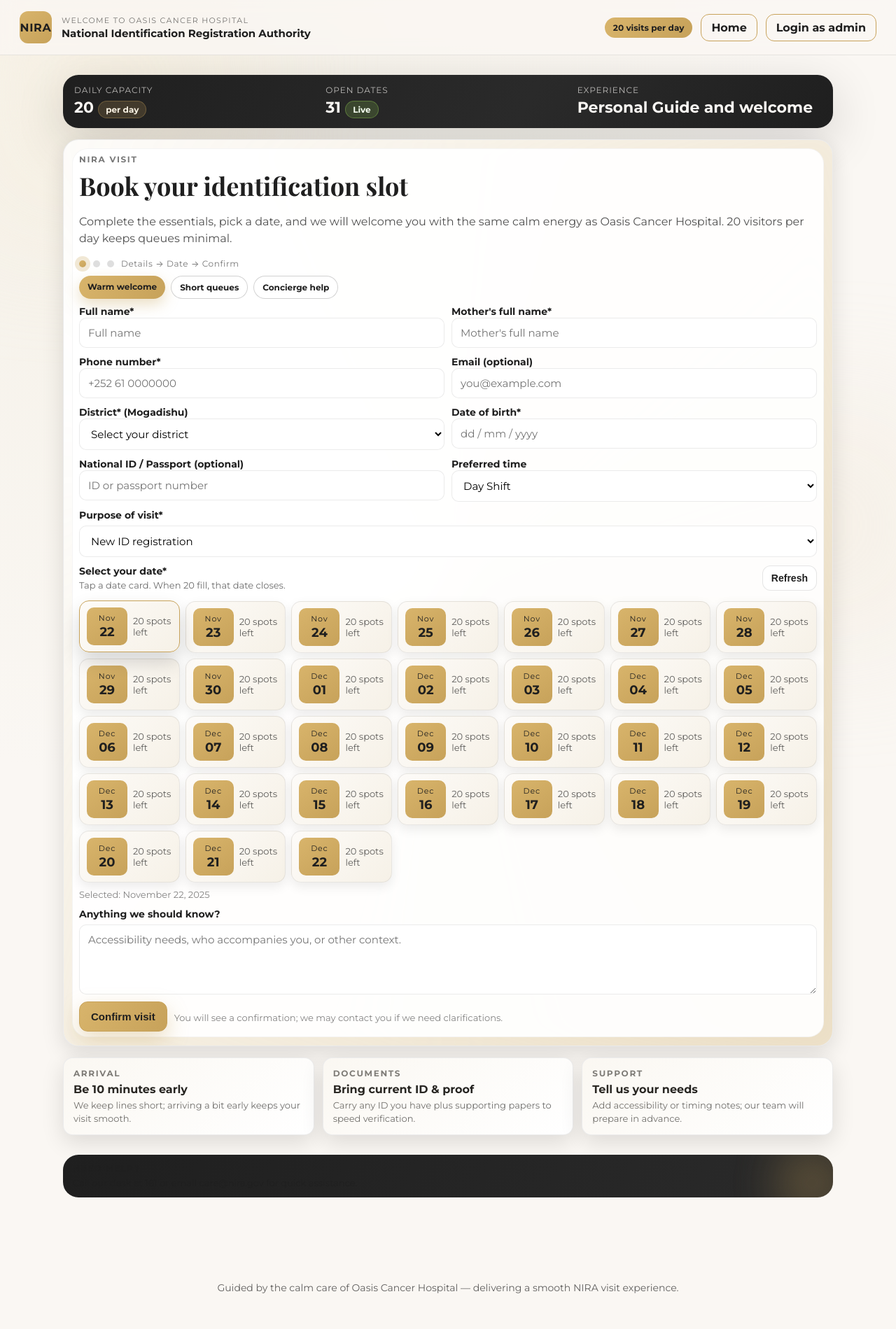
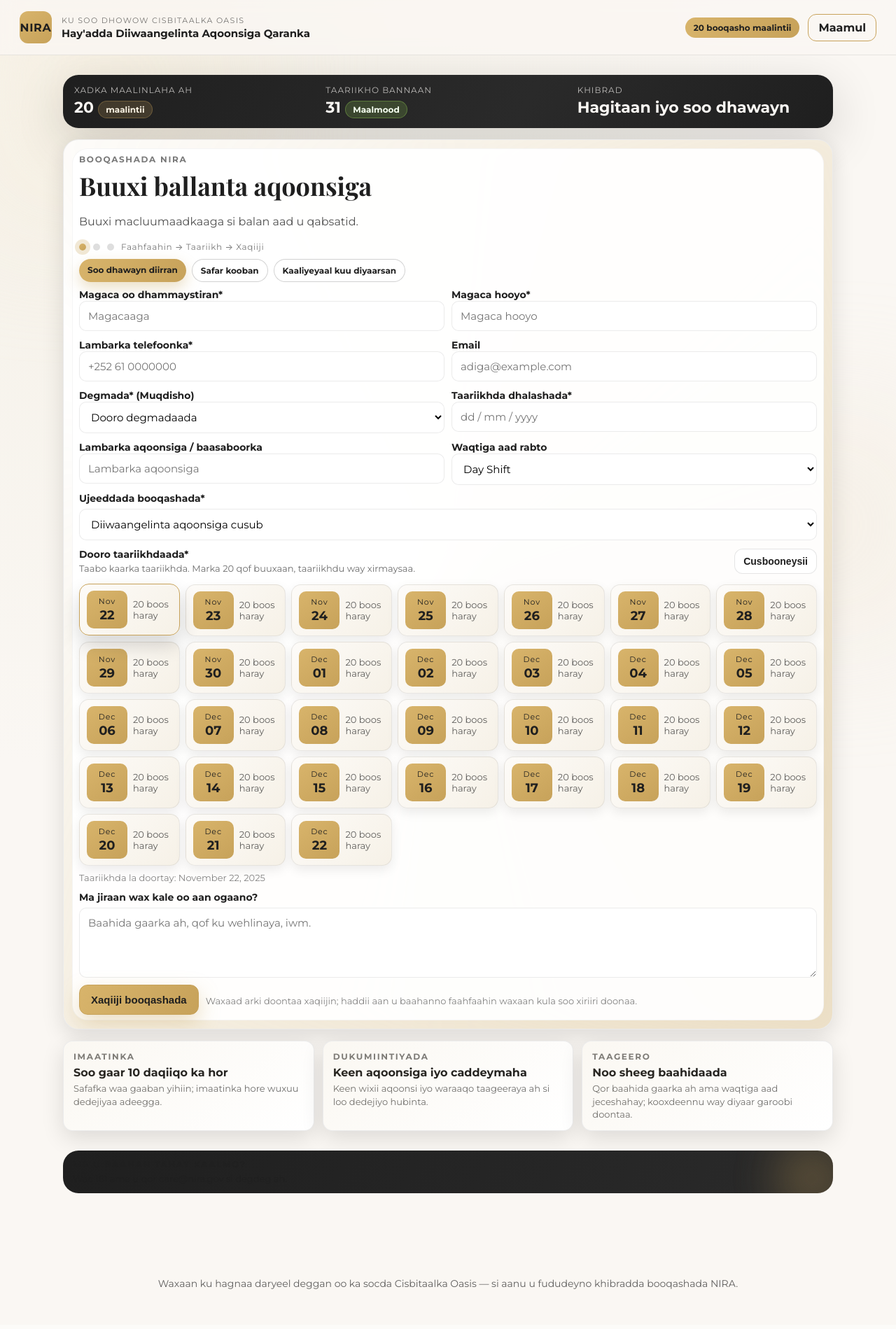
Before and after one commit to erpxcellent/nira-app, a Flask app: page / in a window 1280 px wide. Shown: the whole page at 70% size. After the commit the page ends 1842 px from the top, so only its background shows below. Run offline with Flask 2, Linux system fonts and the light colour scheme; data that the repository does not hold is empty; some libraries are stand-ins or nearby versions.

Commit message:
Finished Somali Version

```diff
--- a/nira/static/js/availability.js
+++ b/nira/static/js/availability.js
@@ -29,11 +29,11 @@
 
         if (!selectedLabel) return;
         if (!dateStr) {
-            selectedLabel.textContent = "No dates open right now.";
+            selectedLabel.textContent = "Ma jiraan taariikho bannaan hadda.";
             return;
         }
         const dateObj = toDate(dateStr);
-        selectedLabel.textContent = `Selected: ${longDate.format(dateObj)}`;
+        selectedLabel.textContent = `Taariikhda la doortay: ${longDate.format(dateObj)}`;
     };
 
     const renderCards = () => {
@@ -43,7 +43,7 @@
         if (!currentAvailability.length) {
             const empty = document.createElement("p");
             empty.className = "empty-state";
-            empty.textContent = `All dates in the current window are booked (limit ${dailyLimit} per day). Please check again soon.`;
+            empty.textContent = `Taariikhaha daaqaddan dhammaantood waa buuxeen (xadka waa ${dailyLimit} maalintii). Fadlan dib u soo hubi.`;
             cardsWrap.appendChild(empty);
             setSelected(null);
             return;
@@ -82,8 +82,8 @@
             meta.className = "availability-meta";
             const spotsEl = document.createElement("span");
             spotsEl.className = "spots";
-            const plural = slot.remaining === 1 ? "spot" : "spots";
-            spotsEl.textContent = slot.remaining === 0 ? "Full" : `${slot.remaining} ${plural} left`;
+            const plural = slot.remaining === 1 ? "boos" : "boos";
+            spotsEl.textContent = slot.remaining === 0 ? "Buuxsamay" : `${slot.remaining} ${plural} haray`;
             meta.appendChild(spotsEl);
 
             card.appendChild(dateBlock);
--- a/nira/templates/appointment.html
+++ b/nira/templates/appointment.html
@@ -7,76 +7,75 @@
 <section class="page-stack container py-4">
     <div class="status-ribbon mb-3">
         <div class="stat">
-            <span class="stat-label">Daily capacity</span>
+            <span class="stat-label">Xadka maalinlaha ah</span>
             <span class="stat-value">{{ daily_limit }}
-                <span class="chip">per day</span></span>
+                <span class="chip">maalintii</span></span>
         </div>
         <div class="stat">
-            <span class="stat-label">Open dates</span>
+            <span class="stat-label">Taariikho bannaan</span>
             <span class="stat-value">{{ available_dates|length }}
-                <span class="chip success">Live</span></span>
+                <span class="chip success">Maalmood</span></span>
         </div>
         <div class="stat">
-            <span class="stat-label">Experience</span>
-            <span class="stat-value">Personal Guide and welcome</span>
+            <span class="stat-label">Khibrad</span>
+            <span class="stat-value">Hagitaan iyo soo dhawayn</span>
         </div>
     </div>
 
     <div class="form-slab glow p-3 p-md-4 rounded shadow-sm border-0 bg-white" id="booking">
         <div class="slab-header mb-3">
-            <p class="eyebrow">NIRA visit</p>
-            <h1>Book your identification slot</h1>
-            <p class="lede">Complete the essentials, pick a date, and we will welcome you with the same calm energy as
-                Oasis Cancer Hospital. {{ daily_limit }} visitors per day keeps queues minimal.</p>
+            <p class="eyebrow">Booqashada NIRA</p>
+            <h1>Buuxi ballanta aqoonsiga</h1>
+            <p class="lede">Buuxi macluumaadkaaga si balan aad u qabsatid.</p>
             <div class="step-line">
                 <span class="step-dot active"></span>
                 <span class="step-dot"></span>
                 <span class="step-dot"></span>
-                <span class="step-caption">Details → Date → Confirm</span>
+                <span class="step-caption">Faahfaahin → Taariikh → Xaqiiji</span>
             </div>
             <div class="floating-pills">
-                <span class="pill gold">Warm welcome</span>
-                <span class="pill outline">Short queues</span>
-                <span class="pill outline">Concierge help</span>
+                <span class="pill gold">Soo dhawayn diirran</span>
+                <span class="pill outline">Safar kooban</span>
+                <span class="pill outline">Kaaliyeyaal kuu diyaarsan</span>
             </div>
         </div>
         <form method="post" class="booking-form compact">
             <div class="form-row split">
                 <div>
-                    <label for="full_name">Full name*</label>
-                    <input type="text" name="full_name" id="full_name" required placeholder="Full name"
+                    <label for="full_name">Magaca oo dhammaystiran*</label>
+                    <input type="text" name="full_name" id="full_name" required placeholder="Magacaaga"
                         autocomplete="name" value="{{ form_values.get('full_name','') }}">
                 </div>
                 <div>
-                    <label for="mother_full_name">Mother's full name*</label>
+                    <label for="mother_full_name">Magaca hooyo*</label>
                     <input type="text" name="mother_full_name" id="mother_full_name" required
-                        placeholder="Mother's full name" value="{{ form_values.get('mother_full_name','') }}">
+                        placeholder="Magaca hooyo" value="{{ form_values.get('mother_full_name','') }}">
                 </div>
             </div>
             <div class="form-row split">
                 <div>
-                    <label for="phone">Phone number*</label>
+                    <label for="phone">Lambarka telefoonka*</label>
                     <input type="tel" name="phone" id="phone" required placeholder="+252 61 0000000"
                         autocomplete="tel" value="{{ form_values.get('phone','') }}">
                 </div>
                 <div>
-                    <label for="email">Email (optional)</label>
-                    <input type="email" name="email" id="email" placeholder="you@example.com" autocomplete="email"
+                    <label for="email">Email</label>
+                    <input type="email" name="email" id="email" placeholder="adiga@example.com" autocomplete="email"
                         value="{{ form_values.get('email','') }}">
                 </div>
             </div>
             <div class="form-row split">
                 <div>
-                    <label for="district">District* (Mogadishu)</label>
+                    <label for="district">Degmada* (Muqdisho)</label>
                     <select name="district" id="district" required>
-                        <option value="" disabled {% if not form_values.get('district') %}selected{% endif %}>Select your district</option>
+                        <option value="" disabled {% if not form_values.get('district') %}selected{% endif %}>Dooro degmadaada</option>
                         {% for d in districts %}
                         <option value="{{ d }}" {% if form_values.get('district') == d %}selected{% endif %}>{{ d }}</option>
                         {% endfor %}
                     </select>
                 </div>
                 <div>
-                    <label for="date_of_birth">Date of birth*</label>
+                    <label for="date_of_birth">Taariikhda dhalashada*</label>
                     <input class="form-control datepicker active" type="text" name="date_of_birth" id="date_of_birth"
                         readonly placeholder="dd / mm / yyyy" required
                         value="{{ form_values.get('date_of_birth','') }}">
@@ -84,12 +83,12 @@
             </div>
             <div class="form-row split">
                 <div>
-                    <label for="national_id">National ID / Passport (optional)</label>
-                    <input type="text" name="national_id" id="national_id" placeholder="ID or passport number"
+                    <label for="national_id">Lambarka aqoonsiga / baasaboorka</label>
+                    <input type="text" name="national_id" id="national_id" placeholder="Lambarka aqoonsiga"
                         value="{{ form_values.get('national_id','') }}">
                 </div>
                 <div class="d-none">
-                    <label for="preferred_time">Preferred time</label>
+                    <label for="preferred_time">Waqtiga aad rabto</label>
                     <select name="preferred_time" id="preferred_time">
                         <option {% if form_values.get('preferred_time','Day Shift') == 'Day Shift' %}selected{% endif %}>Day Shift</option>
                         <option disabled {% if form_values.get('preferred_time') == 'Night Shift' %}selected{% endif %}>Night Shift</option>
@@ -97,23 +96,23 @@
                 </div>
             </div>
             <div class="form-row">
-                <label for="visit_reason">Purpose of visit*</label>
+                <label for="visit_reason">Ujeeddada booqashada*</label>
                 <select name="visit_reason" id="visit_reason" required>
                     {% set reason = form_values.get('visit_reason','New ID registration') %}
-                    <option value="New ID registration" {% if reason == 'New ID registration' %}selected{% endif %}>New ID registration</option>
-                    <option value="ID replacement" {% if reason == 'ID replacement' %}selected{% endif %}>ID replacement</option>
-                    <option value="Update personal details" {% if reason == 'Update personal details' %}selected{% endif %}>Update personal details</option>
-                    <option value="Collect prepared ID" {% if reason == 'Collect prepared ID' %}selected{% endif %}>Collect prepared ID</option>
-                    <option value="Other" {% if reason == 'Other' %}selected{% endif %}>Other</option>
+                    <option value="New ID registration" {% if reason == 'New ID registration' %}selected{% endif %}>Diiwaangelinta aqoonsiga cusub</option>
+                    <option value="ID replacement" {% if reason == 'ID replacement' %}selected{% endif %}>Bedelidda aqoonsiga</option>
+                    <option value="Update personal details" {% if reason == 'Update personal details' %}selected{% endif %}>Cusboonaysiinta xogta</option>
+                    <option value="Collect prepared ID" {% if reason == 'Collect prepared ID' %}selected{% endif %}>Qaado aqoonsiga diyaarka ah</option>
+                    <option value="Other" {% if reason == 'Other' %}selected{% endif %}>Sabab kale</option>
                 </select>
             </div>
             <div class="form-row">
                 <div class="form-row header-line">
                     <div>
-                        <label>Select your date*</label>
-                        <p class="helper">Tap a date card. When {{ daily_limit }} fill, that date closes.</p>
+                        <label>Dooro taariikhdaada*</label>
+                        <p class="helper">Taabo kaarka taariikhda. Marka {{ daily_limit }} qof buuxaan, taariikhdu way xirmaysaa.</p>
                     </div>
-                    <button class="ghost-btn slim" id="refresh-availability">Refresh</button>
+                    <button class="ghost-btn slim" id="refresh-availability">Cusbooneysii</button>
                 </div>
                 <input type="hidden" name="visit_date" id="visit_date" required value="{{ form_values.get('visit_date','') }}">
                 <div class="availability-grid selection-grid" id="availability-cards">
@@ -122,41 +121,41 @@
                 <p class="helper subtle" id="selected-date-label"></p>
             </div>
             <div class="form-row">
-                <label for="notes">Anything we should know?</label>
+                <label for="notes">Ma jiraan wax kale oo aan ogaano?</label>
                 <textarea name="notes" id="notes" rows="3"
-                    placeholder="Accessibility needs, who accompanies you, or other context.">{{ form_values.get('notes','') }}</textarea>
+                    placeholder="Baahida gaarka ah, qof ku wehlinaya, iwm.">{{ form_values.get('notes','') }}</textarea>
             </div>
             <div class="form-actions">
                 <button type="submit" class="primary-btn" id="book-button">
-                    Confirm visit
+                    Xaqiiji booqashada
                 </button>
-                <p class="helper subtle">You will see a confirmation; we may contact you if we need clarifications.</p>
+                <p class="helper subtle">Waxaad arki doontaa xaqiijin; haddii aan u baahanno faahfaahin waxaan kula soo xiriiri doonaa.</p>
             </div>
         </form>
     </div>
 
     <div class="info-grid mt-3">
         <div class="info-card">
-            <p class="eyebrow">Arrival</p>
-            <p class="info-title">Be 10 minutes early</p>
-            <p class="helper">We keep lines short; arriving a bit early keeps your visit smooth.</p>
+            <p class="eyebrow">Imaatinka</p>
+            <p class="info-title">Soo gaar 10 daqiiqo ka hor</p>
+            <p class="helper">Safafka waa gaaban yihiin; imaatinka hore wuxuu dedejiyaa adeegga.</p>
         </div>
         <div class="info-card">
-            <p class="eyebrow">Documents</p>
-            <p class="info-title">Bring current ID & proof</p>
-            <p class="helper">Carry any ID you have plus supporting papers to speed verification.</p>
+            <p class="eyebrow">Dukumiintiyada</p>
+            <p class="info-title">Keen aqoonsiga iyo caddeymaha</p>
+            <p class="helper">Keen wixii aqoonsi iyo waraaqo taageeraya ah si loo dedejiyo hubinta.</p>
         </div>
         <div class="info-card">
-            <p class="eyebrow">Support</p>
-            <p class="info-title">Tell us your needs</p>
-            <p class="helper">Add accessibility or timing notes; our team will prepare in advance.</p>
+            <p class="eyebrow">Taageero</p>
+            <p class="info-title">Noo sheeg baahidaada</p>
+            <p class="helper">Qor baahida gaarka ah ama waqtiga aad jeceshahay; kooxdeennu way diyaar garoobi doontaa.</p>
         </div>
     </div>
 
     <div class="support-bar">
         <div>
-            <p class="eyebrow">Need help?</p>
-            <p class="helper">Call our desk at 161 or email care@nira.gov for quick assistance.</p>
+            <p class="eyebrow">Ma u baahan tahay kaalmo?</p>
+            <p class="helper">Wac 161 ama u qor care@nira.gov si degdeg ah.</p>
         </div>
         <div class="sparkle"></div>
     </div>
--- a/nira/templates/public_layout.html
+++ b/nira/templates/public_layout.html
@@ -5,9 +5,9 @@
     <meta charset="utf-8">
     <meta name="viewport" content="width=device-width, initial-scale=1">
     {% if title %}
-    <title>{{ title }} · NIRA Visits</title>
+    <title>{{ title }} · Booqashooyinka NIRA</title>
     {% else %}
-    <title>NIRA Visits</title>
+    <title>Booqashooyinka NIRA</title>
     {% endif %}
     <link rel="preconnect" href="https://fonts.googleapis.com">
     <link rel="preconnect" href="https://fonts.gstatic.com" crossorigin>
@@ -25,14 +25,13 @@
         <div class="brand">
             <div class="brand-mark">NIRA</div>
             <div class="brand-text">
-                <span class="kicker">Welcome to oasis cancer hospital</span>
-                <span class="title">National Identification Registration Authority</span>
+                <span class="kicker">Ku soo dhowow Cisbitaalka Oasis</span>
+                <span class="title">Hay'adda Diiwaangelinta Aqoonsiga Qaranka</span>
             </div>
         </div>
         <div class="top-actions">
-            <span class="tag">{{ daily_limit if daily_limit is defined else 20 }} visits per day</span>
-            <a class="top-link" href="{{ url_for('appointments.landing') }}">Home</a>
-            <a class="top-link" href="{{ url_for('appointments.admin_login') }}">Login as admin</a>
+            <span class="tag">{{ daily_limit if daily_limit is defined else 20 }} booqasho maalintii</span>
+            <a class="top-link" href="{{ url_for('appointments.admin_login') }}"> Maamul</a>
         </div>
     </header>
     {% endif %}
@@ -50,7 +49,7 @@
     </main>
     {% if request.endpoint not in ['appointments.print_appointment', 'appointments.verify_appointment'] %}
     <footer class="footer">
-        <p>Guided by the calm care of Oasis Cancer Hospital — delivering a smooth NIRA visit experience.</p>
+        <p>Waxaan ku hagnaa daryeel deggan oo ka socda Cisbitaalka Oasis — si aanu u fududeyno khibradda booqashada NIRA.</p>
     </footer>
     {% endif %}
     <script src="{{ url_for('static', filename='js/availability.js') }}"></script>
```
Also changed, not shown: nira/appointments.py (+23 -23 lines), nira/templates/admin_appointments.html (+20 -20 lines), nira/templates/admin_dates.html (+14 -26 lines), nira/templates/admin_layout.html (+6 -6 lines), nira/templates/admin_login.html (+10 -10 lines), nira/templates/print_appointment.html (+17 -17 lines), nira/templates/verify.html (+13 -13 lines).
